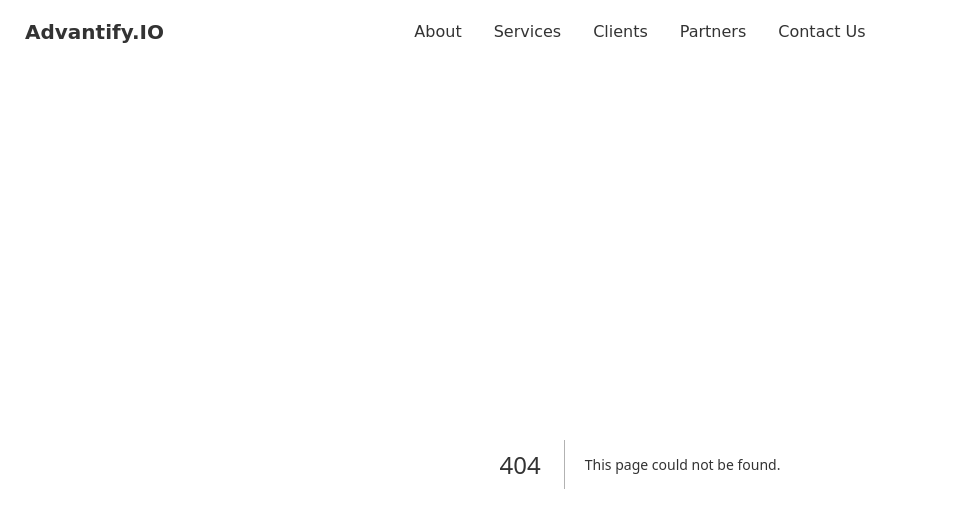
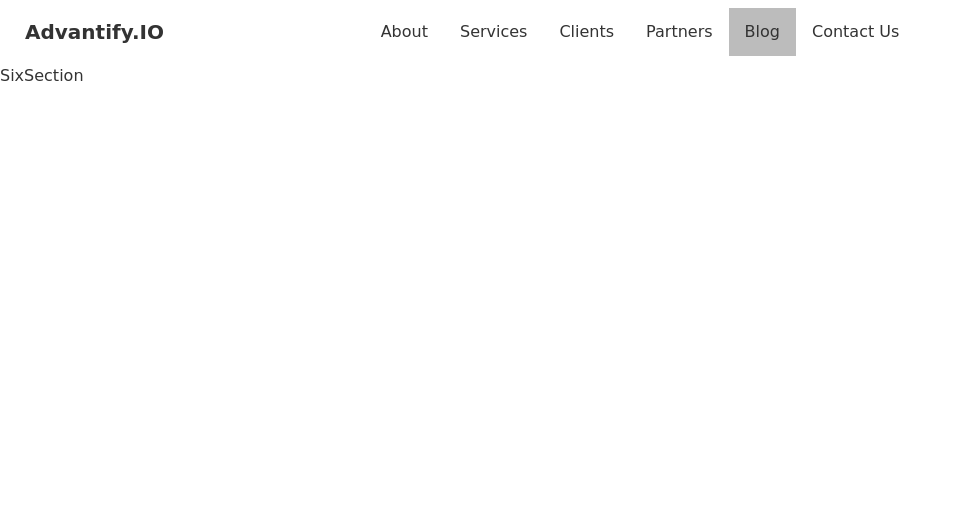
Before and after one commit to AhmedCoolProjects/advantify.io, a Next.js app: page /blog in a window 1280 px wide. Before the commit this address had no page. Shown: the top 528 px of the page, without its empty margins (0-961 px from the left). Built offline with nearby package versions, Linux system fonts and the light colour scheme.

Commit message:
partners carousel done

```diff
--- a/components/FourthSection.tsx
+++ b/components/FourthSection.tsx
@@ -1,6 +1,21 @@
+import Slider from "react-slick";
+import "slick-carousel/slick/slick.css";
+import "slick-carousel/slick/slick-theme.css";
+
 export function FourthSection() {
+  const settings = {
+    dots: true,
+    infinite: true,
+    slidesToShow: 3,
+    slidesToScroll: 1,
+    autoplay: true,
+    speed: 2000,
+    autoplaySpeed: 2000,
+    cssEase: "linear",
+  };
   return (
-    <div className="grid px-12 py-8 grid-cols-1 sm:grid-cols-3 gap-8 w-full">
+    <div className="mt-12" >
+      <Slider {...settings}>
         <PartnerCard image="/images/partner-2.png" title="EGW" />
         <PartnerCard image="/images/partner-3.png" title="The Crypt Gallery" />
         <PartnerCard
@@ -9,6 +24,7 @@ export function FourthSection() {
         />
         <PartnerCard image="/images/partner-4.png" title="NFT" />
         <PartnerCard image="/images/partner-4.png" title="PayRue NFT" />
+      </Slider>
     </div>
   );
 }
--- a/components/Navbar.tsx
+++ b/components/Navbar.tsx
@@ -21,6 +21,11 @@ const navbarItems = [
     title: "Partners",
     link: "/partners",
     id: "partners",
+  },
+  {
+    title: "Blog",
+    link: "/blog",
+    id: "blog"
   },
   {
     title: "Contact Us",
--- /dev/null
+++ b/components/SixSection.tsx
@@ -0,0 +1,6 @@
+
+export default function SixSection() {
+  return (
+    <div>SixSection</div>
+  )
+}
--- a/package.json
+++ b/package.json
@@ -12,10 +12,13 @@
   },
   "dependencies": {
     "daisyui": "^2.51.3",
+    "keen-slider": "^6.8.5",
     "next": "latest",
     "react": "18.2.0",
     "react-dom": "18.2.0",
-    "react-icons": "^4.8.0"
+    "react-icons": "^4.8.0",
+    "react-slick": "^0.29.0",
+    "slick-carousel": "^1.8.1"
   },
   "devDependencies": {
     "@types/node": "18.11.3",
--- /dev/null
+++ b/pages/blog/index.tsx
@@ -0,0 +1,21 @@
+import type { NextPage } from "next";
+import Head from "next/head";
+import SixSection from "../../components/SixSection";
+
+const BlogPage: NextPage = () => {
+
+
+  return (
+    <div className="flex flex-col items-center justify-center">
+      <Head>
+        <title>Blog | ADVANTIFY.IO</title>
+      </Head>
+
+      <main className="w-full min-h-[130vh]">
+        <SixSection />
+      </main>
+    </div>
+  );
+};
+
+export default BlogPage;
```
Also changed, not shown: public/images/partner-4.png, 1 other file (tests, documents, lock files or other folders). Lines whose indentation alone changed are shown as unchanged.
